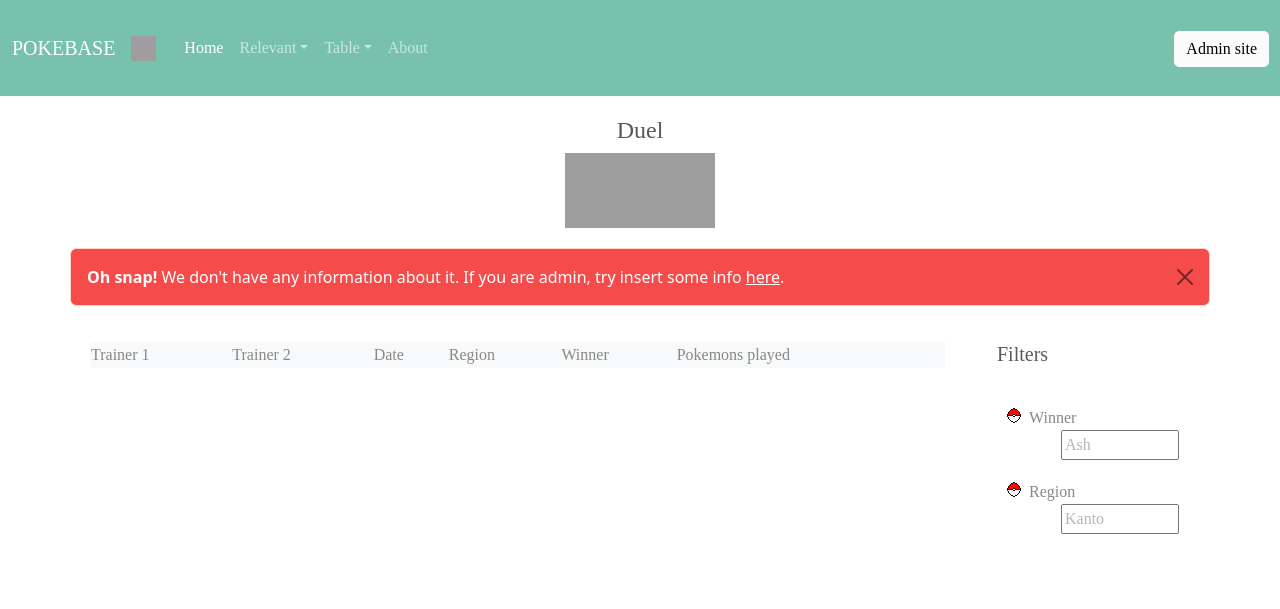
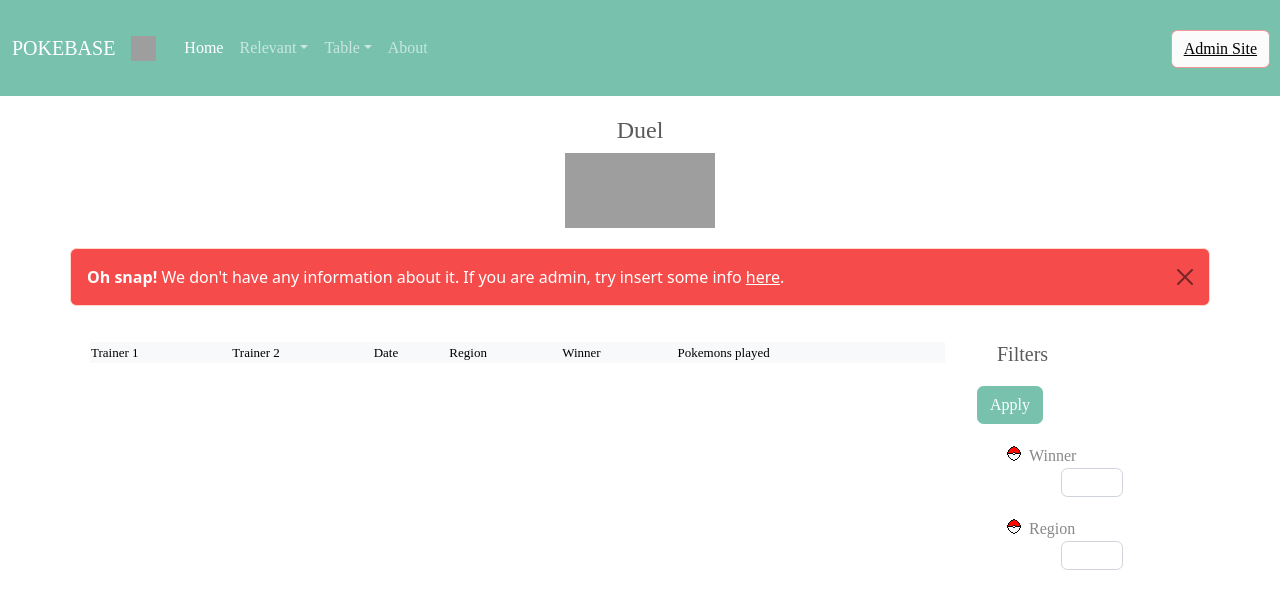
Before and after one commit to karlosA99/pokemon_data-base, a Django app: page /duel/ in a window 1280 px wide. Shown: the top 609 px of the page. Run offline with Django 4.2, Linux system fonts and the light colour scheme; data that the repository does not hold is empty; some libraries are stand-ins or nearby versions; grey boxes are pictures that could not be loaded.

Commit message:
duel template filter done

```diff
--- a/pokemon/templates/Duel/duel.html
+++ b/pokemon/templates/Duel/duel.html
@@ -1,6 +1,7 @@
 {% load static %}
 <!DOCTYPE html>
 <html lang="en">
+
 <head>
 
   {% block extrahead %}
@@ -13,6 +14,7 @@
   <link rel="stylesheet" href="{% static 'css/bootstrap.min (2).css' %}">
   <title>{% block title %} Duel {% endblock %}</title>
 </head>
+
 <body>
 
 
@@ -21,12 +23,15 @@
   <nav class="navbar navbar-expand-lg navbar-dark bg-primary">
     <div class="container-fluid poke">
       <a class="navbar-brand" href="#">POKEBASE</a>
-        <button class="navbar-toggler" type="button" data-bs-toggle="collapse" data-bs-target="#navbarColor01" aria-controls="navbarColor01" aria-expanded="false" aria-label="Toggle navigation">
+      <button class="navbar-toggler" type="button" data-bs-toggle="collapse" data-bs-target="#navbarColor01"
+        aria-controls="navbarColor01" aria-expanded="false" aria-label="Toggle navigation">
         <span class="navbar-toggler-icon"></span>
       </button>
 
       <div>
-        <img src="https://external-content.duckduckgo.com/iu/?u=https%3A%2F%2Ftse1.mm.bing.net%2Fth%3Fid%3DOIP.jL4cCeS23Oc4jFYrK-bjiwHaHa%26pid%3DApi&f=1 "width = "25" height = "25">
+        <img
+          src="https://external-content.duckduckgo.com/iu/?u=https%3A%2F%2Ftse1.mm.bing.net%2Fth%3Fid%3DOIP.jL4cCeS23Oc4jFYrK-bjiwHaHa%26pid%3DApi&f=1 "
+          width="25" height="25">
       </div>
 
       <div class="collapse navbar-collapse marg" id="navbarColor01">
@@ -38,7 +43,8 @@
           </li>
 
           <li class="nav-item dropdown">
-              <a class="nav-link dropdown-toggle" id="dropdownMenuLink" data-bs-toggle="dropdown" href="#" role="button" aria-haspopup="true" aria-expanded="false">Relevant</a>
+            <a class="nav-link dropdown-toggle" id="dropdownMenuLink" data-bs-toggle="dropdown" href="#" role="button"
+              aria-haspopup="true" aria-expanded="false">Relevant</a>
             <!-- <div class="Table"> -->
             <div class="dropdown-menu" aria-labelledby="navbarDropdown">
               <a class="dropdown-item" href="{% url 'citizen' %}">citizen</a>
@@ -68,11 +74,12 @@
             <a class="nav-link" href="about">About</a>
           </li>
           <li style="position: absolute; top: 30px; right: 10px;">
-            <div  class="btn-group-vertical">
-              <button type="button" style="color: black ; background-color:rgb(251, 251, 251);" class="btn btn-primary poke">Admin site</button>
+            <div class="btn-group-vertical">
+              <div class="btn btn-secondary" style="background-color:rgb(251, 251, 251)">
+                <a class="poke" style="color: black;" href="../admin/">Admin Site</a>
+              </div>
             </div>
           </li>
-
         </ul>
       </div>
     </div>
@@ -83,12 +90,14 @@
 
   <div class="marg" align="center">
     <h4 class="poke">Duel</h4>
-    <img src="https://external-content.duckduckgo.com/iu/?u=https%3A%2F%2Ftse2.mm.bing.net%2Fth%3Fid%3DOIP.CwGwk87aCyBeCp7I2cy1LgHaF3%26pid%3DApi&f=1"width = "150" height = "75" >
+    <img
+      src="https://external-content.duckduckgo.com/iu/?u=https%3A%2F%2Ftse2.mm.bing.net%2Fth%3Fid%3DOIP.CwGwk87aCyBeCp7I2cy1LgHaF3%26pid%3DApi&f=1"
+      width="150" height="75">
   </div>
 
-<div id="customlay" class="container" >
-<div  class="row align-items-start">
-  <table class="col-9 bg-light poke marg">
+  <div id="customlay" class="container">
+    <div class="row align-items-start">
+      <table class="col-9 bg-light poke marg f-size">
         <thead>
           <tr>
             <td>Trainer 1</td>
@@ -109,22 +118,30 @@
             <td>{{ object.date }}</td>
             <td>{{ object.region }}</td>
             <td>{{ object.winner }}</td>
-			<td>{{ object.pokemons_played }}</td>
+            <td>{% for pokemon in object.pokemons_played.all %}
+              {{pokemon}}, {% endfor %}</td>
           </tr>
           {% endfor %}
           {% else %}
-		<div  class="alert alert-dismissible alert-danger">
-      <button type="button" style="float: right;" class="btn-close" onclick="exit()" data-bs-dismiss="alert"></button>
-        <strong>Oh snap!</strong> We don't have any information about it. If you are admin, try insert some info <a href="../citizen/">here</a>.
+          <div class="alert alert-dismissible alert-danger">
+            <button type="button" style="float: right;" class="btn-close" onclick="exit()"
+              data-bs-dismiss="alert"></button>
+            <strong>Oh snap!</strong> We don't have any information about it. If you are admin, try insert some info <a
+              href="../admin/">here</a>.
           </div>
           {% endif %}
         </tbody>
       </table>
 
       <div class="col-2 filters">
+        <form action="/duel/" method="get" id="filter">
           <div class="row">
-
+            <div class="column">
               <h5 class="poke marg">Filters</h5>
+            </div>
+            <div class="column">
+              <button type="submit" class="btn btn-primary poke">Apply</button>
+            </div>
           </div>
 
           <div class="row">
@@ -133,18 +150,14 @@
                 <li class="sub-menu poke marg">Winner</a>
                   <ul>
                     <li>
-          <form>
-            <input type="text" size="10" maxlength="20" placeholder="Ash">
-          </form>
+                        <input type="text" class="form-control" size="12" maxlength="20" name="winner">
                     </li>
                   </ul>
                 </li>
                 <li class="sub-menu poke marg">Region</a>
                   <ul>
                     <li>
-          <form>
-            <input type="text" size="10" maxlength="20" placeholder="Kanto">
-          </form>
+                        <input type="text" class="form-control" size="12" maxlength="20" name="region">
                     </li>
                   </ul>
                 </li>
@@ -152,45 +165,55 @@
               </li>
             </div>
           </div>
-</div>
+      </form>
     </div>
 
 
     <style>
       @font-face {
-        font-family:'Pokemon Classic';
+        font-family: 'Pokemon Classic';
         src: local('Pokemon Classic'),
           local('Pokemon-Classic');
       }
 
-      .poke{
+      .poke {
         font-family: 'Pokemon Classic';
       }
 
-      .marg{
+      .marg {
         margin: 20px;
       }
 
-    .f-size{
-      font-size:10px
+      .f-size {
+        font-size: 13px
       }
 
-.dropdown-item:hover{
-        background-color:#5a5a5a;
+      .dropdown-item:hover {
+        background-color: #5a5a5a;
       }
-    .filters li{
+
+      .filters li {
         list-style-image: url("../../static/img/pokeball.ico");
       }
-      li ul li{
-        list-style:none !important;
+
+      li ul li {
+        list-style: none !important;
       }
 
-     .alert-danger{
+      .alert-danger {
         background-color: rgba(241, 0, 0, 0.707);
       }
 
-      input::placeholder{
-    color: rgba(87, 87, 87, 0.437) ;
+      input::placeholder {
+        color: rgba(87, 87, 87, 0.437);
+      }
+
+          thead td {
+          color: black;
+        }
+
+        input {
+          font-size: 10px !important;
         }
     </style>
 
@@ -199,13 +222,20 @@
     {% endblock %}
 
 
-<script src="https://code.jquery.com/jquery-3.2.1.slim.min.js" integrity="sha384-KJ3o2DKtIkvYIK3UENzmM7KCkRr/rE9/Qpg6aAZGJwFDMVNA/GpGFF93hXpG5KkN" crossorigin="anonymous"></script>
-<script src="https://cdnjs.cloudflare.com/ajax/libs/popper.js/1.11.0/umd/popper.min.js" integrity="sha384-b/U6ypiBEHpOf/4+1nzFpr53nxSS+GLCkfwBdFNTxtclqqenISfwAzpKaMNFNmj4" crossorigin="anonymous"></script>
-<script src="https://maxcdn.bootstrapcdn.com/bootstrap/4.0.0-beta/js/bootstrap.min.js" integrity="sha384-h0AbiXch4ZDo7tp9hKZ4TsHbi047NrKGLO3SEJAg45jXxnGIfYzk4Si90RDIqNm1" crossorigin="anonymous"></script>
+    <script src="https://code.jquery.com/jquery-3.2.1.slim.min.js"
+      integrity="sha384-KJ3o2DKtIkvYIK3UENzmM7KCkRr/rE9/Qpg6aAZGJwFDMVNA/GpGFF93hXpG5KkN"
+      crossorigin="anonymous"></script>
+    <script src="https://cdnjs.cloudflare.com/ajax/libs/popper.js/1.11.0/umd/popper.min.js"
+      integrity="sha384-b/U6ypiBEHpOf/4+1nzFpr53nxSS+GLCkfwBdFNTxtclqqenISfwAzpKaMNFNmj4"
+      crossorigin="anonymous"></script>
+    <script src="https://maxcdn.bootstrapcdn.com/bootstrap/4.0.0-beta/js/bootstrap.min.js"
+      integrity="sha384-h0AbiXch4ZDo7tp9hKZ4TsHbi047NrKGLO3SEJAg45jXxnGIfYzk4Si90RDIqNm1"
+      crossorigin="anonymous"></script>
     <script src="{% static 'js/bootstrap.min (2).js' %}"></script>
     <script src="{% static 'js/exit.js' %}"></script>
     <script src="https://cdn.jsdelivr.net/npm/bootstrap@5.1.3/dist/js/bootstrap.bundle.min.js"></script>
     <script src="{% static 'bootstrap.bundle.min.js' %}"></script>
 
 </body>
+
 </html>
```
Also changed, not shown: pokemon/templates/element/element.html (+52 -56 lines), pokemon/templates/element/element_list.html (deleted, +0 -57 lines), pokemon/db.sqlite3. Lines whose indentation alone changed are shown as unchanged.
